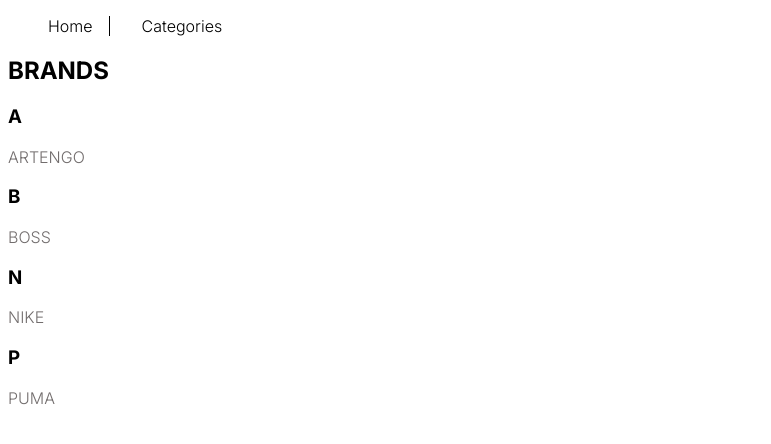
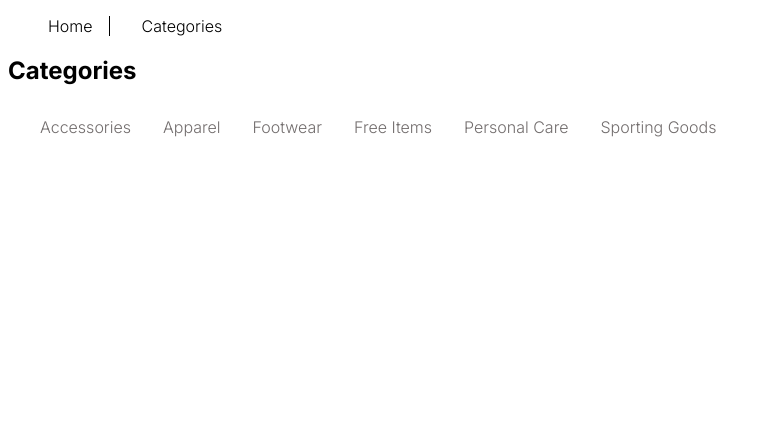
Before and after one commit to evelinafalander/Static, a plain HTML site: page category.html in a window 1280 px wide. Shown: the whole page, without its empty margins (0-771 px from the left). Drawn offline with Linux system fonts and the light colour scheme.

Commit message:
categoryNew

```diff
--- a/category.html
+++ b/category.html
@@ -17,26 +17,28 @@
       </nav>
     </header>
     <main class="categoryMain">
-      <section>
-        <h2>BRANDS</h2>
-        <div class="A">
-          <h3>A</h3>
-          <a href="list.html">ARTENGO</a>
+      <h2>Categories</h2>
+      <section class="MyCatagories">
+        <div class="Accessories">
+          <a href="list.html">Accessories</a>
         </div>
-        <div class="B">
-          <h3>B</h3>
-          <a href="list.html">BOSS</a>
+        <div class="Apparel">
+          <a href="list.html">Apparel</a>
         </div>
-        <div class="N">
-          <h3>N</h3>
-          <a href="list.html">NIKE</a>
+        <div class="Footwear">
+          <a href="list.html">Footwear</a>
         </div>
-        <div>
-          <h3>P</h3>
-          <a href="list.html">PUMA</a>
+        <div class="Free">
+          <a href="list.html">Free Items</a>
+        </div>
+        <div class="Personal">
+          <a href="list.html">Personal Care</a>
+        </div>
+        <div class="Sporting">
+          <a href="list.html">Sporting Goods</a>
         </div>
       </section>
     </main>
-    <footer></footer>
+    <script src="js/category.js"></script>
   </body>
 </html>
--- a/css/style.css
+++ b/css/style.css
@@ -59,6 +59,15 @@ article.soldOut::before {
   padding: 0.3rem;
   margin-top: 5rem;
 }
+
+h3.soldOut::before {
+  content: "OUT OF STOCK";
+  position: absolute;
+  color: white;
+  background-color: black;
+  padding: 0.3rem;
+  margin-top: 5rem;
+}
 /*onsale */
 
 .sale p {
@@ -79,12 +88,21 @@ article.onSale .sale p {
   text-decoration: line-through;
 }
 
+/*CATEGORIES*/
+
+.MyCatagories {
+  display: flex;
+  gap: 2rem;
+  margin: 2rem;
+}
+
 .categoryMain a {
   text-decoration: none;
   color: rgb(114, 109, 109);
 }
 .categoryMain a:hover {
   text-decoration: underline;
+  font-weight: 700;
 }
 
 /*PRODUCT PAGE*/
--- /dev/null
+++ b/js/category.js
@@ -0,0 +1,3 @@
+document
+  .querySelector("a")
+  .setAttribute("href", `list.html?id=${product.category}`);
--- a/js/product.js
+++ b/js/product.js
@@ -27,5 +27,6 @@ function showProduct(product) {
 
   if (product.soldout) {
     document.querySelector(".productview").classList.add("soldOut");
+    document.querySelector(".productview h3").classList.add("soldOut");
   }
 }
```
Also changed, not shown: list.html (+1 -2 lines).
